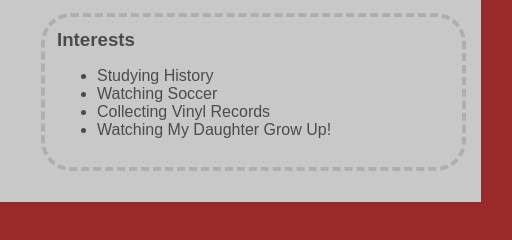
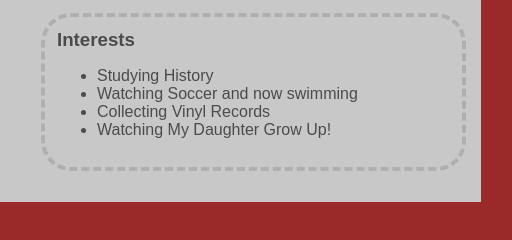
Before and after one commit to kurtchargis/kurtchargis.github.io, a plain HTML site: page index.html in a window 1280 px wide. Shown: the part 206-446 px from the top of the page, 559-1071 px from the left. Drawn offline with Linux system fonts and the light colour scheme.

Commit message:
daughter update

```diff
--- a/index.html
+++ b/index.html
@@ -35,7 +35,7 @@
                                 <h3>Interests</h3>
                                     <ul>
                                         <li>Studying History</li>
-                                        <li>Watching Soccer</li>
+                                        <li>Watching Soccer and now swimming</li>
                                         <li>Collecting Vinyl Records</li>
                                         <li>Watching My Daughter Grow Up!</li>
                                     </ul>
```
